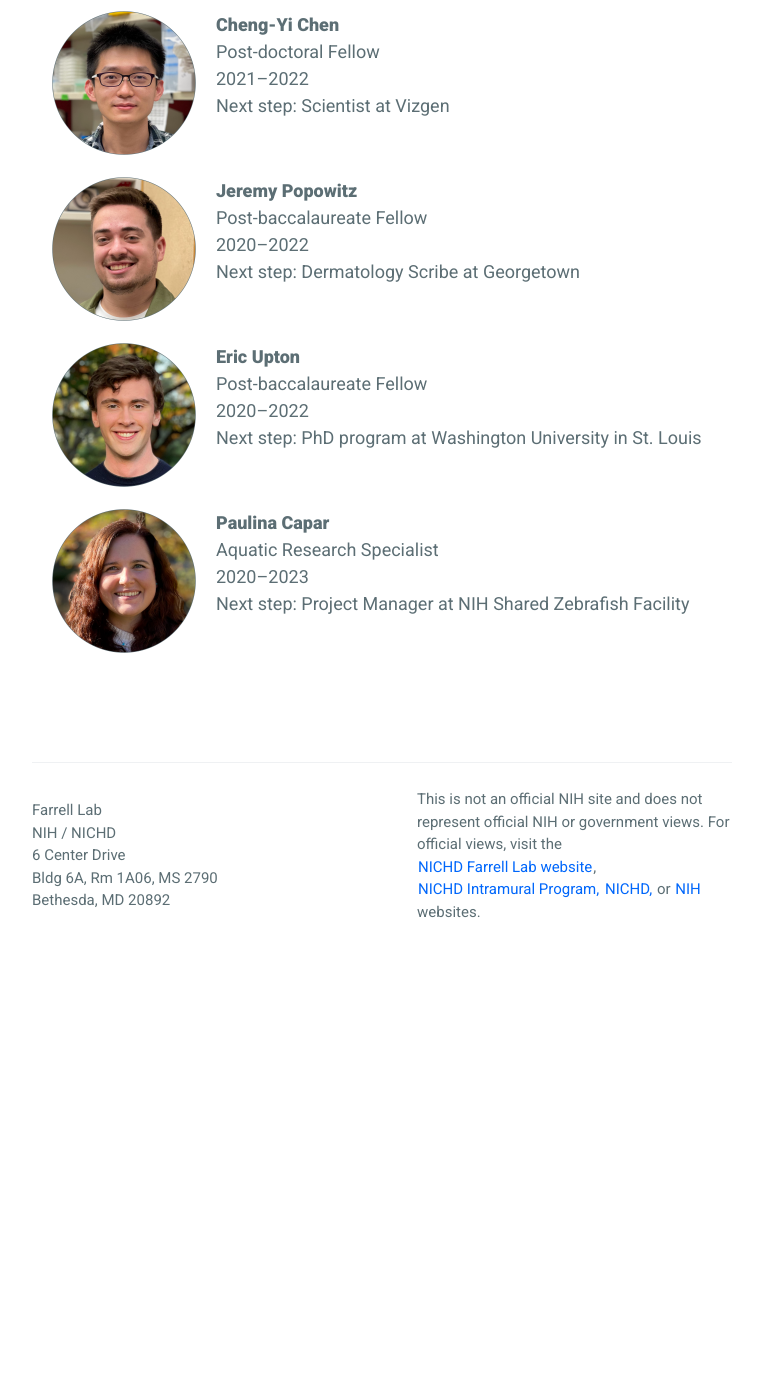
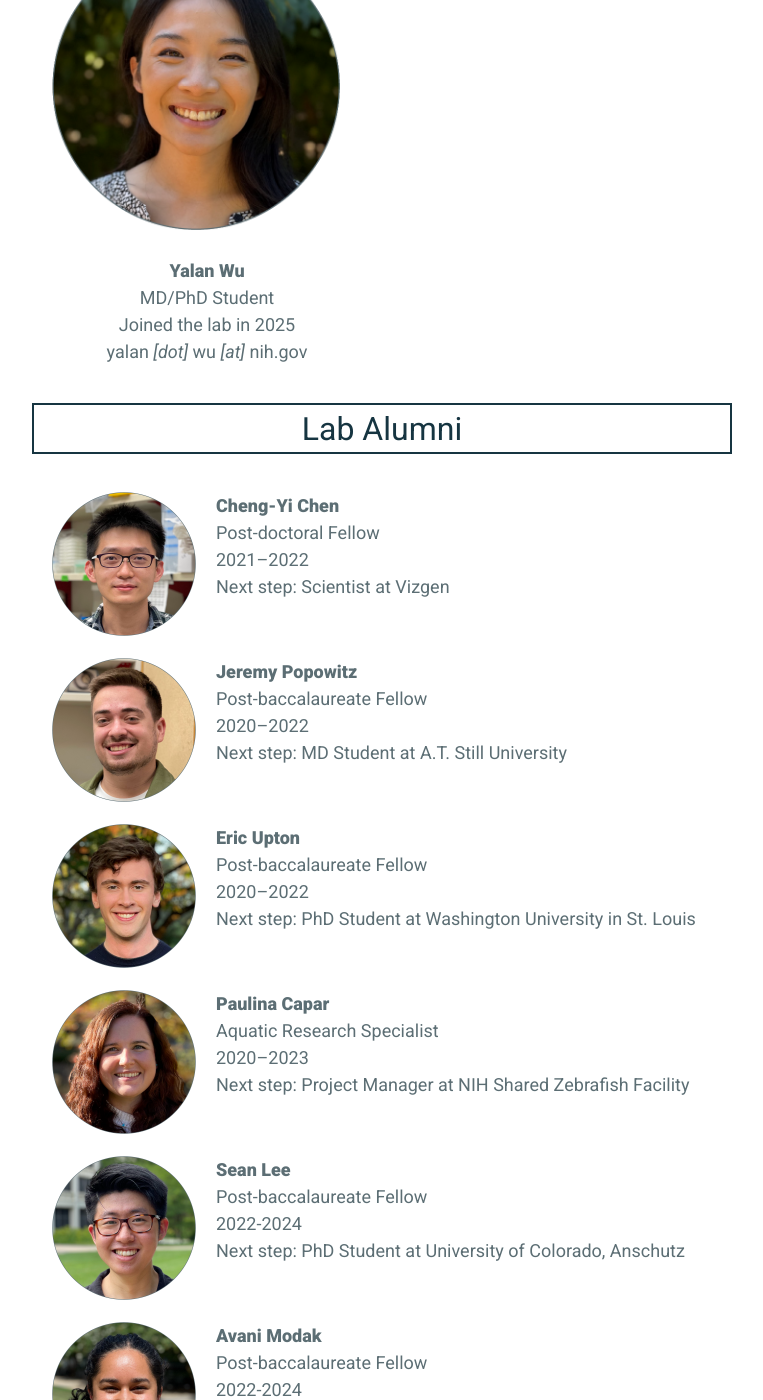
Before and after one commit to farrelllab/farrelllab.github.io, a Jekyll site: the page built from _pages/lab-members.md, in a window 1280 px wide and 1400 px high, scrolled down 2306 px. Shown: the whole window, without its empty margins (258-1021 px from the left). Built offline with Jekyll 4.4.1, drawn with Linux system fonts in a browser that asks for light colours; before the commit the page ends 3329 px from its top, so only the background shows below that; some of the changed text lies outside the part shown.

Commit message:
Update lab members

```diff
--- a/_pages/lab-members.md
+++ b/_pages/lab-members.md
@@ -28,24 +28,24 @@ permalink: /lab-members/
 </figure>
 
 <figure class="figtwocolleft">
-  <img src="../assets/people/Lee-Sean-2022.png" alt="Portrait of Sean Lee" width="288" height="288" />
+  <img src="../assets/people/Crane-Jackson-2024.png" alt="Portrait of Jackson Crane" width="288" height="288" />
   <div style="text-align : center">
   <br />
-  <b>Sean Lee</b> <br />
+  <b>Jackson Crane</b> <br />
   Post-baccalaureate Fellow <br />
-  Joined the lab in 2022 <br />
-  sean <i>[dot]</i> lee2 <i>[at]</i> nih.gov <br />
+  Joined the lab in 2024 <br />
+  jackson <i>[dot]</i> crane <i>[at]</i> nih.gov <br />
   </div>
 </figure>
 
 <figure class="figtwocolright">
-  <img src="../assets/people/Modak-Avani-2022.png" alt="Portrait of Avani Modak" width="288" height="288" />
+  <img src="../assets/people/Naturale-Victor-2025.png" alt="Portrait of Victor Naturale" width="288" height="288" />
   <div style="text-align : center">
   <br />
-  <b>Avani Modak</b> <br />
-  Post-baccalaureate Fellow <br />
-  Joined the lab in 2022 <br />
-  avani <i>[dot]</i> modak <i>[at]</i> nih.gov <br />
+  <b>Victor Naturale</b> <br />
+  Jane Coffin Childs Fellow <br />
+  Joined the lab in 2025 <br />
+  victor <i>[dot]</i> naturale <i>[at]</i> nih.gov <br />
   </div>
 </figure>
 
@@ -72,16 +72,37 @@ permalink: /lab-members/
 </figure>
 
 <figure class="figtwocolleft">
+  <img src="../assets/people/Segal-Ella-2024.png" alt="Portrait of Ella Segal" width="288" height="288" />
+  <div style="text-align : center">
+  <br />
+  <b>Ella Segal</b> <br />
+  Post-baccalaureate Fellow <br />
+  Joined the lab in 2024 <br />
+  ella <i>[dot]</i> segal <i>[at]</i> nih.gov <br />
+  </div>
+</figure>
+
+<figure class="figtwocolright">
   <img src="../assets/people/Sur-Abhinav-2020.png" alt="Portrait of Abhinav Sur" width="288" height="288" />
   <div style="text-align : center">
   <br />
   <b>Abhinav Sur</b> <br />
-  Post-doctoral Fellow <br />
+  K99 Pathway to Independence Fellow <br />
   Joined the lab in 2020 <br />
   abhinav <i>[dot]</i> sur <i>[at]</i> nih.gov <br />
   </div>
 </figure>
 
+<figure class="figtwocolleft">
+  <img src="../assets/people/Wu-Yalan-2025.png" alt="Portrait of Yalan Wu" width="288" height="288" />
+  <div style="text-align : center">
+  <br />
+  <b>Yalan Wu</b> <br />
+  MD/PhD Student <br />
+  Joined the lab in 2025 <br />
+  yalan <i>[dot]</i> wu <i>[at]</i> nih.gov <br />
+  </div>
+</figure>
 
 <h1 class="c-article__title">Lab Alumni</h1>
 
@@ -99,7 +120,7 @@ permalink: /lab-members/
   <b>Jeremy Popowitz</b> <br />
   Post-baccalaureate Fellow <br />
   2020–2022 <br />
-  Next step: Dermatology Scribe at Georgetown <br />
+  Next step: MD Student at A.T. Still University<br />
 </figure>
 
 <figure class="figonecol">
@@ -107,7 +128,7 @@ permalink: /lab-members/
   <b>Eric Upton</b> <br />
   Post-baccalaureate Fellow <br />
   2020–2022 <br />
-  Next step: PhD program at Washington University in St. Louis <br />
+  Next step: PhD Student at Washington University in St. Louis <br />
 </figure>
 
 <figure class="figonecol">
@@ -117,3 +138,19 @@ permalink: /lab-members/
   2020–2023 <br />
   Next step: Project Manager at NIH Shared Zebrafish Facility
 </figure>
+
+<figure class="figonecol">
+  <img src="../assets/people/Lee-Sean-2022.png" alt="Portrait of Sean Lee" />
+  <b>Sean Lee</b> <br />
+  Post-baccalaureate Fellow <br />
+  2022-2024 <br />
+  Next step: PhD Student at University of Colorado, Anschutz
+</figure>
+
+<figure class="figonecol">
+  <img src="../assets/people/Modak-Avani-2022.png" alt="Portrait of Avani Modak" />
+  <b>Avani Modak</b> <br />
+  Post-baccalaureate Fellow <br />
+  2022-2024 <br />
+  Next step: PhD Student at University of Pennsylvania
+</figure>
```
Also changed, not shown: assets/people/Crane-Jackson-2024.png (added), assets/people/Naturale-Victor-2025.png (added), assets/people/Segal-Ella-2024.png (added), assets/people/Wu-Yalan-2025.png (added).
